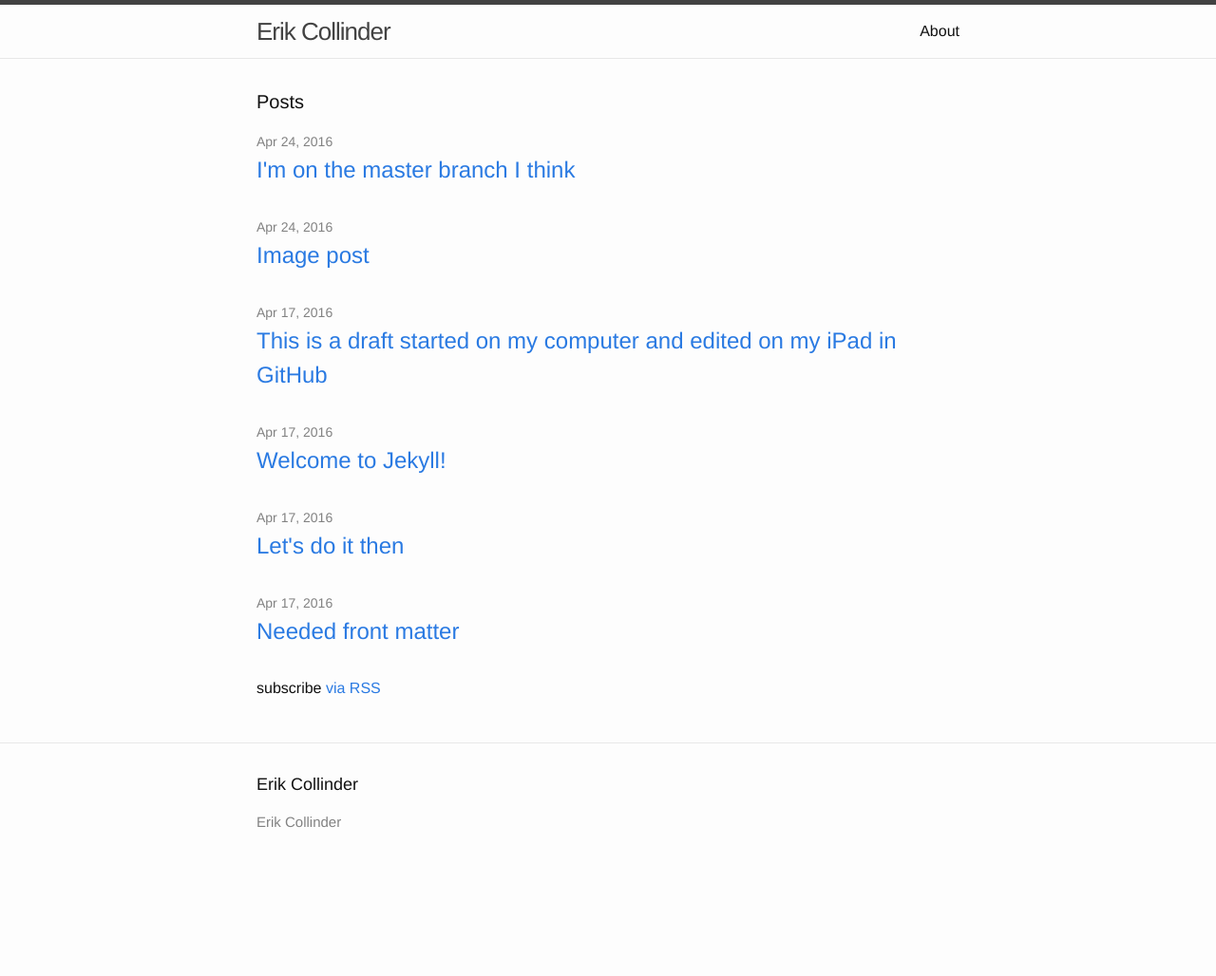
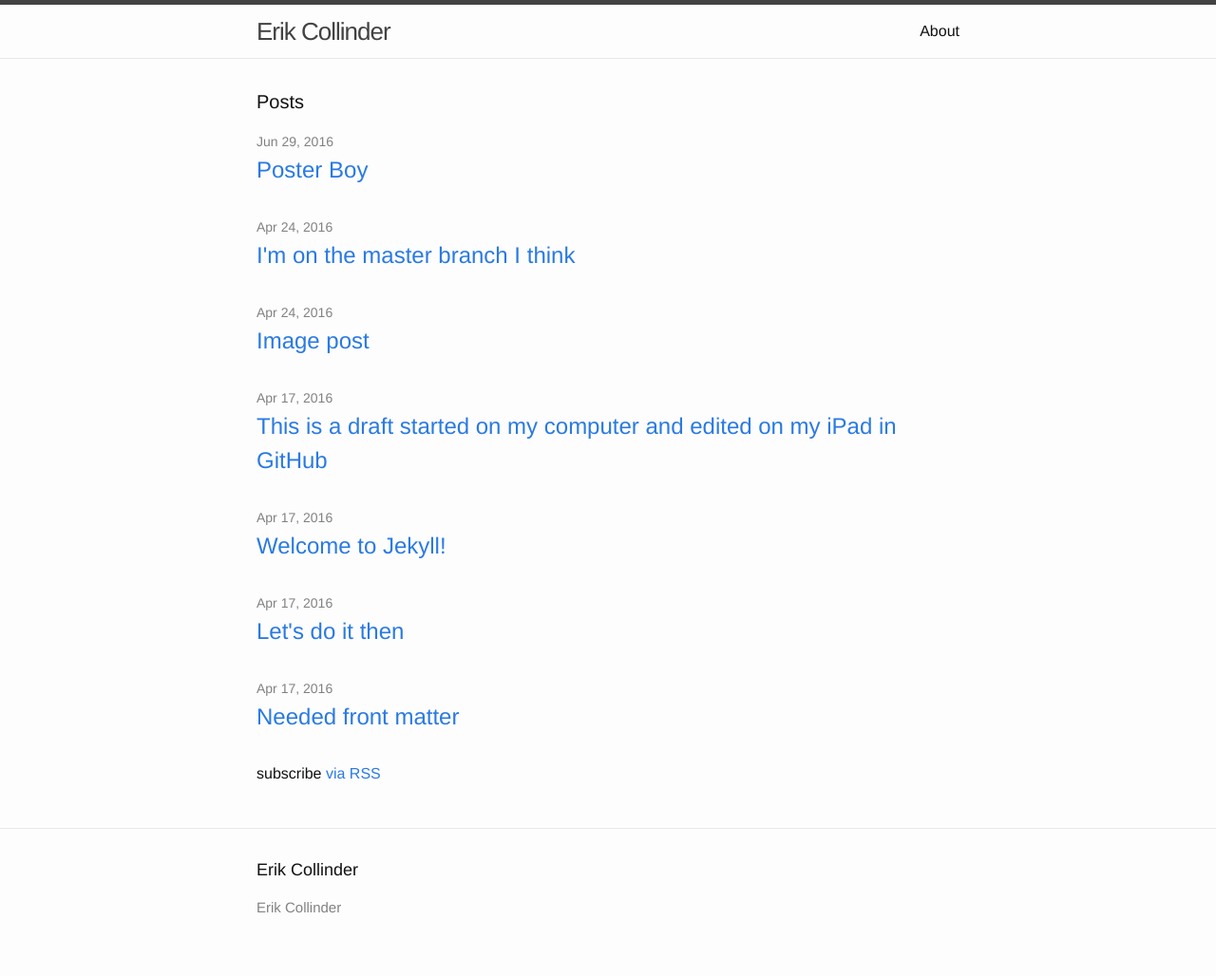
Before and after one commit to erikcollinder/erikcollinder, a Jekyll site: the page built from index.html, in a window 1280 px wide. Shown: the whole page at 95% size. Built offline with Jekyll 4.4.1, drawn with Linux system fonts in a browser that asks for light colours; before the commit the page ends 938 px from its top, so only the background shows below that.

Commit message:
Updated Poster Boy and 1 other file

```diff
--- a/_config.yml
+++ b/_config.yml
@@ -1,6 +1,5 @@
 ---
 title: Erik Collinder
-url: http://erikcollinder.siteleaf.net
 timezone: UTC
 collections:
   posts:
--- /dev/null
+++ b/_posts/2016-06-29-poster-boy.markdown
@@ -0,0 +1,6 @@
+---
+title: Poster Boy
+date: 2016-06-29 21:10:00 Z
+---
+
+Is what I am
```
